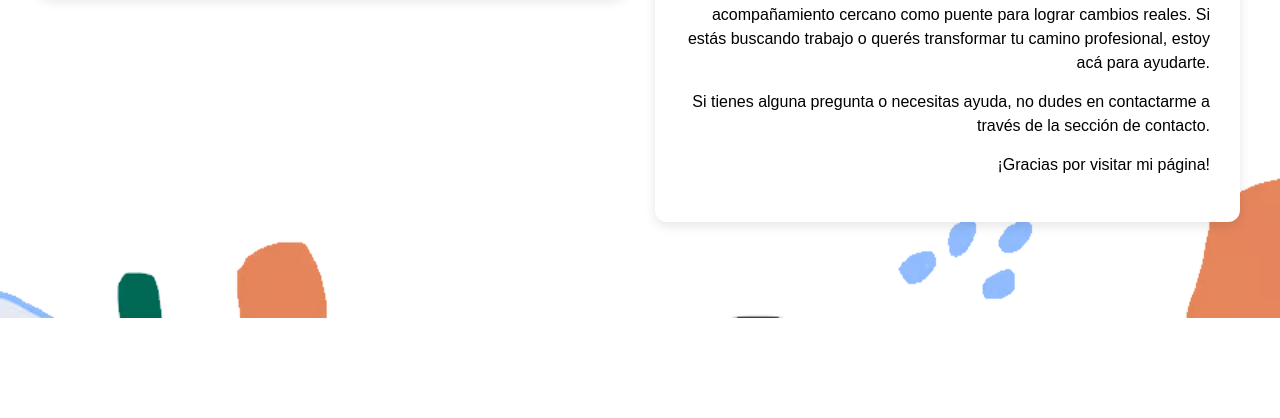
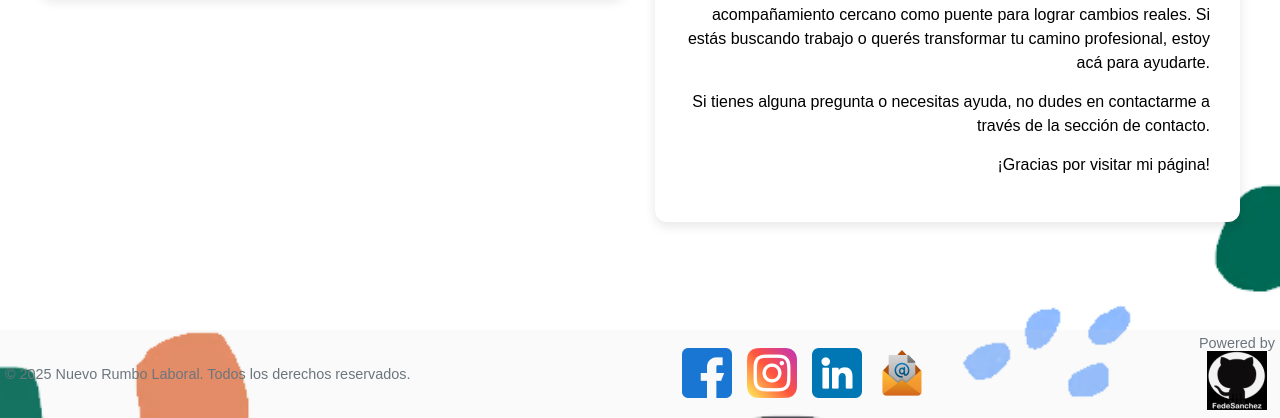
Before and after one commit to FedeSanchez79/NuevoRumboLaboral, a website: page pages/sobre_mi.html in a window 1280 px wide. Shown: the part 482-900 px from the top of the page. Before the commit the page ends 800 px from the top, so only its background shows below. Drawn offline with Linux system fonts and the light colour scheme.

Commit message:
Footer creado

```diff
--- a/pages/sobre_mi.html
+++ b/pages/sobre_mi.html
@@ -15,13 +15,12 @@
       <a href="../index.html">Inicio</a>
       <a href="sobre_mi.html">Sobre mí</a>
       <a href="contacto.html">Contacto</a>
+    </nav>
     <div class="espacio"></div>
-    </nav>
-    <div class="espacio">
-
-    </div>
   </header>
-  <main class="sobre-mi-main">
+  <div class="page-container">
+  <main class="main-content">
+    <div class="sobre-mi-main">
       <div class="sobre-mi-wrapper">
         <div class="sobre-mi-box sobre-mi-img">
           <img src="" alt="Imagen personal o ilustrativa">
@@ -35,6 +34,24 @@
           <p>¡Gracias por visitar mi página!</p>
         </div>
       </div>
+    </div>
   </main>
+ <footer>
+   <div class="footer-content">
+    <p>© 2025 Nuevo Rumbo Laboral. Todos los derechos reservados.</p>
+      <div class="social-icons">
+        <a href="https://www.facebook.com/NuevoRumboLaboral" target="_blank"><img src="../assets/icons/facebook.png" alt="logo facebook"></a>
+        <a href="https://www.instagram.com/nuevorumbolaboral/" target="_blank"><img src="../assets/icons/instagram.png" alt="logo instagram"></a>
+        <a href="https://www.linkedin.com/company/nuevorumbolaboral/" target="_blank"><img src="../assets/icons/linkedin.png" alt="logo linkedin"></a>
+        <a href="mailto:info@nuevorumbolaboral.com.ar"><img src="../assets/icons/mail.png" alt="logo mail"></a>
+        </div>
+        <div>
+          <p>
+            Powered by <br><a href="https://github.com/FedeSanchez79" target="_blank"><img src="../assets/icons/logo_fede.png" alt="Logo Github fedesanchez"></a>
+          </p>
+        </div>
+      </div>
+   </footer>
+  </div>
 </body>
 </html>
--- a/style/style.css
+++ b/style/style.css
@@ -5,19 +5,22 @@
 }
 
 body {
-    margin: 0;
-    padding: 0;
-    font-family: Arial, sans-serif;
-    height: 100vh;
-    background-image: url(../assets/images/fondo.png);
-    background-position: cover;
-    background-size: 100% 100%;
-    background-repeat: no-repeat;
+  margin: 0;
+  padding: 0;
+  font-family: Arial, sans-serif;
+  min-height: 100vh;
+  display: flex;
+  flex-direction: column;
+  background-image: url(../assets/images/fondo.png);
+  background-position: center;
+  background-size: cover;
+  background-repeat: no-repeat;
 }
 
-main {
-  width: 100%;
-  overflow: hidden;
+.page-container {
+  display: flex;
+  flex-direction: column;
+  min-height: 100vh;
 }
 
 .header {
@@ -56,7 +59,7 @@ main {
 .header nav a {
     display: inline-block;
     text-decoration: none;
-    color: rgb(117, 117, 117);
+    color: #757575;
     font-weight: bold;
 }
 
@@ -65,7 +68,7 @@ main {
     width: 0px;
     height: 2px;
     display: block;
-    background: rgb(189, 189, 189);
+    background: #bdbdbd;
     transition: 300ms;
 }
 
@@ -73,12 +76,21 @@ main {
     width: 100%;
 }
 
+.main-content {
+  flex: 1;
+}
+
+main {
+  width: 100%;
+  overflow: hidden;
+}
+
 main #mensaje {
     margin: 250px 0 0 50px;
     text-align: left;
     font-size: 2.2em;
     font-family: 'Arial', sans-serif;
-    color: rgb(117, 117, 117);
+    color: #757575;
 }
 
 .centrado {
@@ -96,7 +108,7 @@ main #mensaje {
   background-color: #ffffff;
   padding: 40px 30px;
   border-radius: 10px;
-  box-shadow: 0 4px 12px rgba(0, 0, 0, 0.1);
+  box-shadow: 0 4px 12px #0000001a;
 }
 
 .contacto-container h1 {
@@ -115,7 +127,7 @@ main #mensaje {
   background-color: white;
   padding: 30px;
   border-radius: 10px;
-  box-shadow: 0 4px 12px rgba(0, 0, 0, 0.1);
+  box-shadow: 0 4px 12px #0000001a;
   width: 100%;
   max-width: 400px;
   display: flex;
@@ -171,7 +183,7 @@ main #mensaje {
   background-color: #fff;
   padding: 30px;
   border-radius: 12px;
-  box-shadow: 0px 4px 12px rgba(0, 0, 0, 0.1);
+  box-shadow: 0px 4px 12px #0000001a;
   flex: 1 1 45%;
   min-width: 300px;
   box-sizing: border-box;
@@ -214,3 +226,24 @@ small.error-message {
 small.error-message.visible {
   display: block;
 }
+
+.footer-content {
+  background-color: rgba(204, 200, 200, 0.1);
+  padding: 5px;
+  text-align: center;
+  font-size: 0.9em;
+  color: #6c757d;
+  box-sizing: border-box;
+  display: flex;
+  justify-content: space-between;
+  align-items: center;
+  flex-direction: row;
+  gap: 10px;
+  font-family: Arial, sans-serif;
+  font-weight: 300;
+}
+
+.social-icons{
+  display: flex;
+  gap: 15px;
+}
```
Also changed, not shown: index.html (+22 -7 lines), pages/contacto.html (+22 -4 lines), assets/icons/facebook.png (added), assets/icons/instagram.png (added), assets/icons/linkedin.png (added), assets/icons/logo_fede.png (added), assets/icons/mail.png (added). Lines whose indentation alone changed are shown as unchanged.
